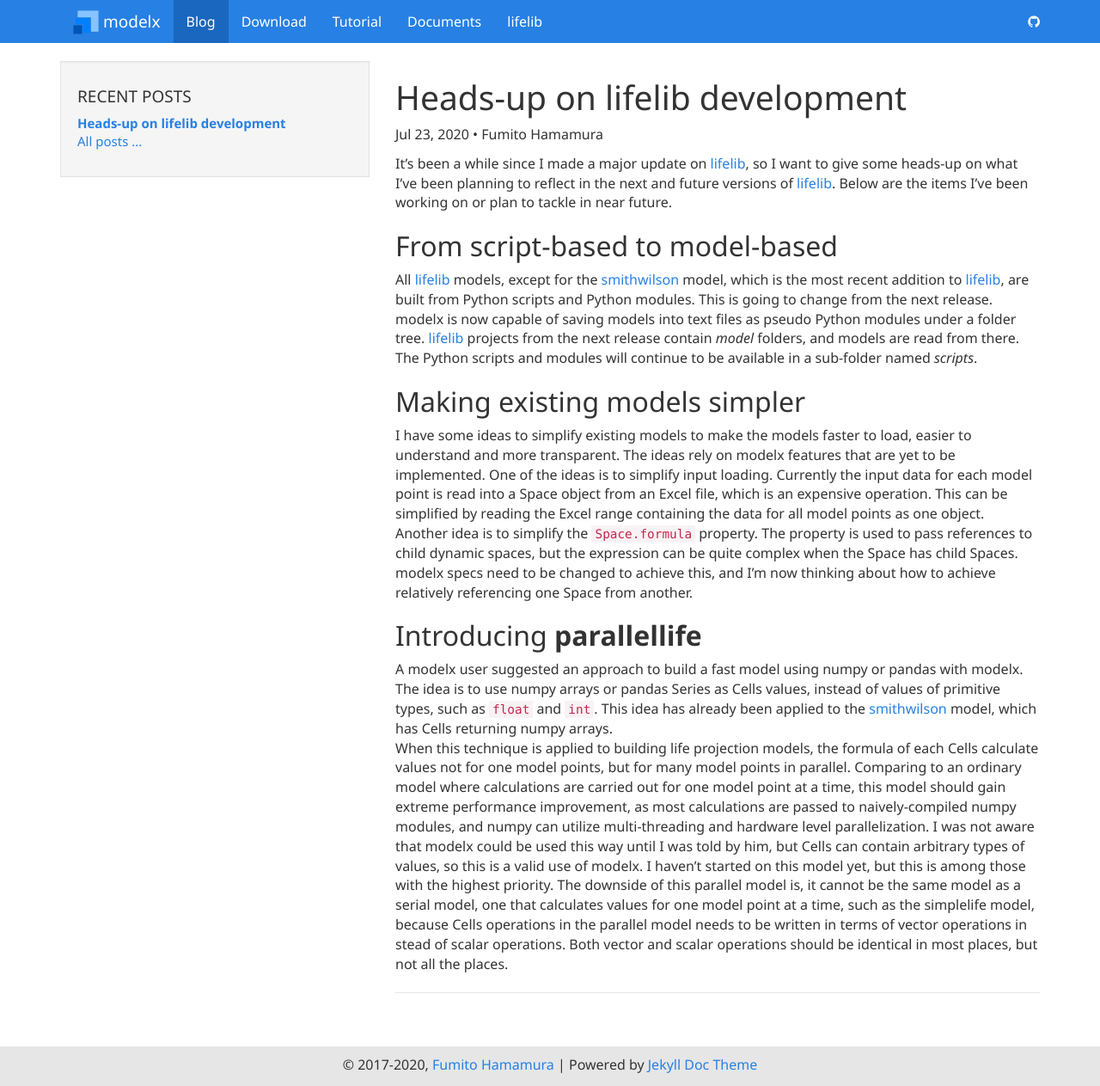
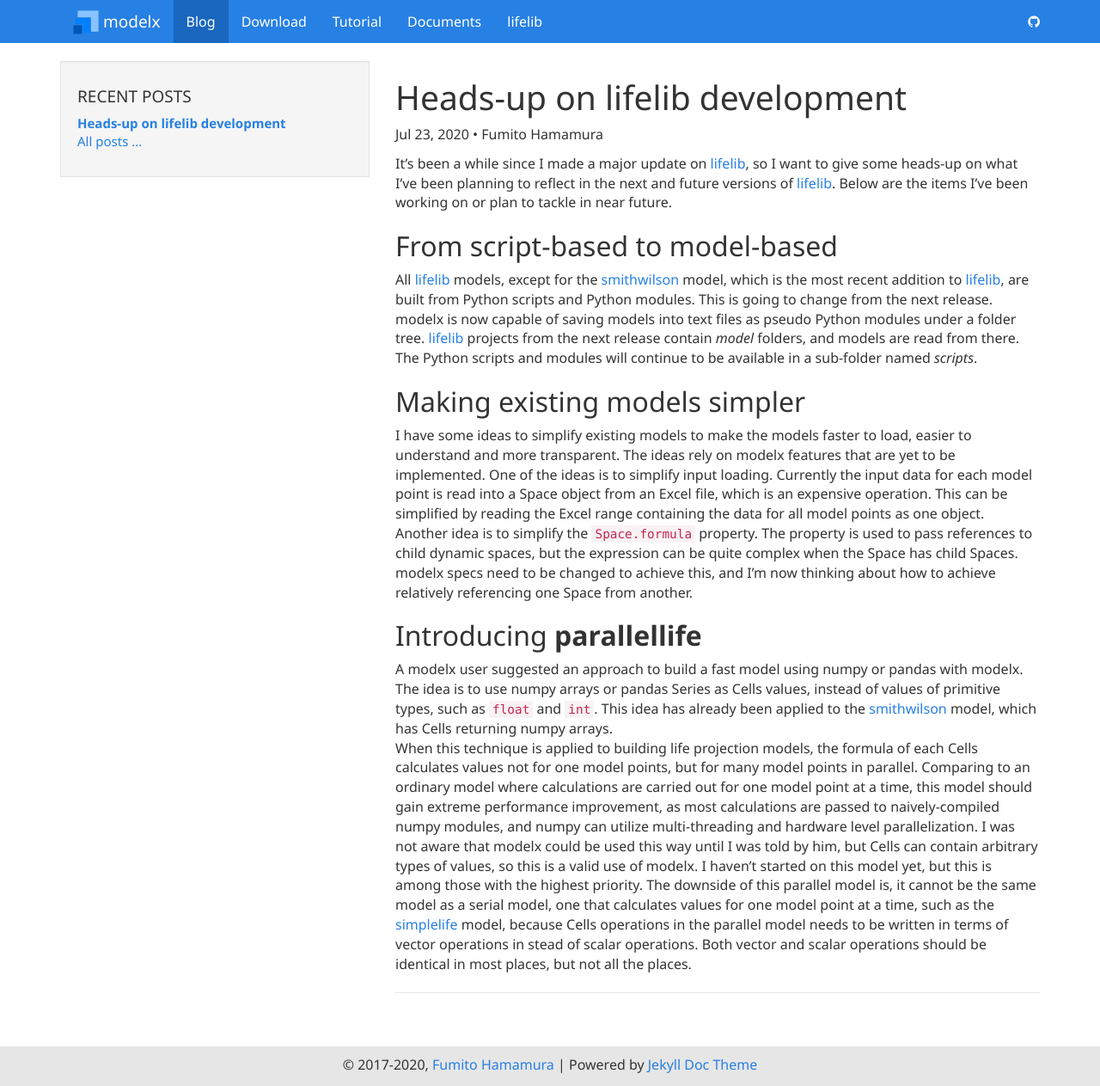
Before and after one commit to fumitoh/modelx-site, a Jekyll site: the page built from _posts/2020-07-23-heads-up-on-lifelib-development.md, in a window 1280 px wide and 1263 px high. Shown: the whole window at 86% size. Built offline with Jekyll 4.4.1, drawn with Linux system fonts in a browser that asks for light colours.

Commit message:
Update 2020-07-23-heads-up-on-lifelib-development.md

```diff
--- a/_posts/2020-07-23-heads-up-on-lifelib-development.md
+++ b/_posts/2020-07-23-heads-up-on-lifelib-development.md
@@ -25,6 +25,6 @@
 ## Introducing **parallellife**
 
 A modelx user suggested an approach to build a fast model using numpy or pandas with modelx. The idea is to use numpy arrays or pandas Series as Cells values, instead of values of primitive types, such as `float` and `int`. This idea has already been applied to the [smithwilson](https://lifelib.io/projects/smithwilson.html) model, which has Cells returning numpy arrays.
-When this technique is applied to building life projection models, the formula of each Cells calculate values not for one model points, but for many model points in parallel. Comparing to an ordinary model where calculations are carried out for one model point at a time, this model should gain extreme performance improvement, as most calculations are passed to naively-compiled numpy modules, and numpy can utilize multi-threading and hardware level parallelization.
+When this technique is applied to building life projection models, the formula of each Cells calculates values not for one model points, but for many model points in parallel. Comparing to an ordinary model where calculations are carried out for one model point at a time, this model should gain extreme performance improvement, as most calculations are passed to naively-compiled numpy modules, and numpy can utilize multi-threading and hardware level parallelization.
 I was not aware that modelx could be used this way until I was told by him, but Cells can contain arbitrary types of values, so this is a valid use of modelx.
-I haven’t started on this model yet, but this is among those with the highest priority.  The downside of this parallel model is, it cannot be the same model as a serial model, one that calculates values for one model point at a time, such as the simplelife model, because Cells operations in the parallel model needs to be written in terms of vector operations in stead of scalar operations. Both vector and scalar operations should be identical in most places, but not all the places.
+I haven’t started on this model yet, but this is among those with the highest priority.  The downside of this parallel model is, it cannot be the same model as a serial model, one that calculates values for one model point at a time, such as the [simplelife](https://lifelib.io/projects/simplelife.html) model, because Cells operations in the parallel model needs to be written in terms of vector operations in stead of scalar operations. Both vector and scalar operations should be identical in most places, but not all the places.
```
